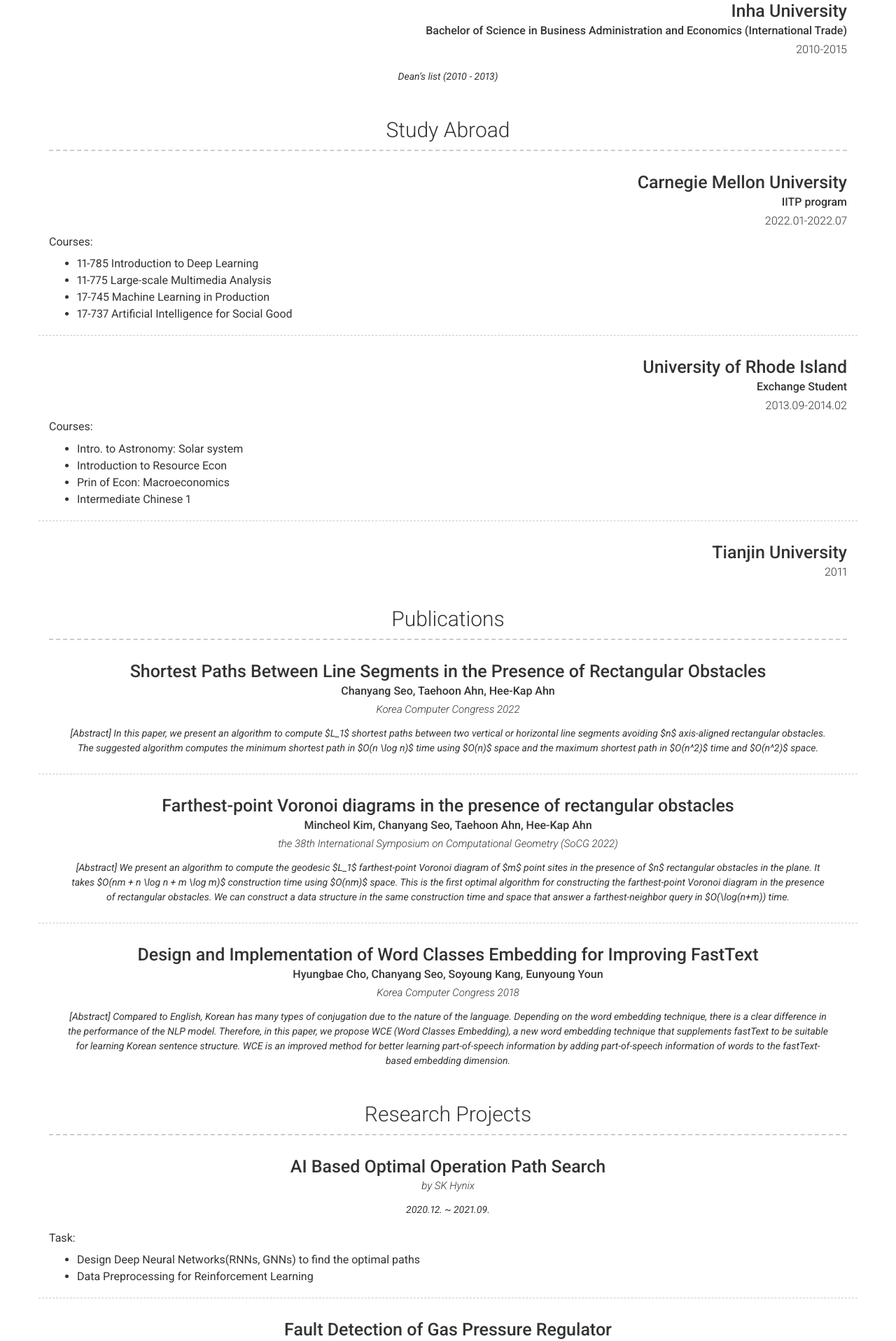
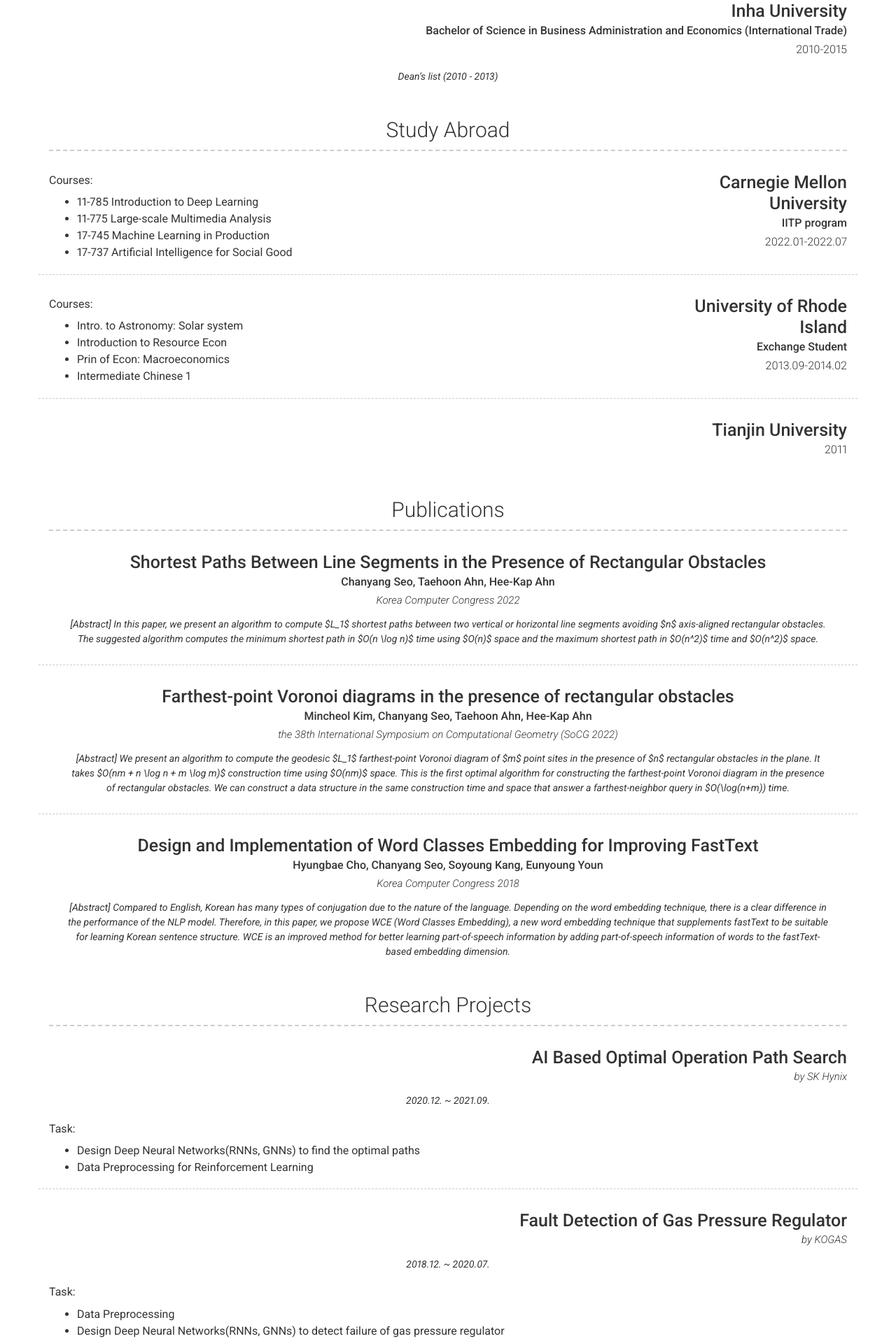
Before and after one commit to chan8616/chan8616.github.io, a Jekyll site: the page built from index.md, in a window 1280 px wide. Shown: the part 781-2698 px from the top of the page at 70% size. Built offline with Jekyll 4.4.1, drawn with Linux system fonts in a browser that asks for light colours; nearby versions of some CDN libraries.

Commit message:
Update _config.yml

```diff
--- a/_config.yml
+++ b/_config.yml
@@ -55,7 +55,7 @@ content:
   - title: Study Abroad
     layout: list
     content:
-      - layout: top-right
+      - layout: right
         border: weak
         title: Carnegie Mellon University
         sub_title: IITP program
@@ -66,7 +66,7 @@ content:
           - 11-775 Large-scale Multimedia Analysis
           - 17-745 Machine Learning in Production
           - 17-737 Artificial Intelligence for Social Good
-      - layout: top-right
+      - layout: right
         border: weak
         title: University of Rhode Island
         sub_title: Exchange Student
@@ -77,7 +77,7 @@ content:
           - Introduction to Resource Econ
           - Prin of Econ: Macroeconomics
           - Intermediate Chinese 1
-      - layout: top-right
+      - layout: right
         title: Tianjin University
         caption: 2011
   - title: Publications # Title for the section
@@ -121,7 +121,7 @@ content:
   - title: Research Projects # Title for the section
     layout: list # Type of content section (list/text)
     content:
-      - layout: top-middle
+      - layout: top-right
         border: weak
         title: AI Based Optimal Operation Path Search
         link: https://www.skhynix.com/
@@ -132,7 +132,7 @@ content:
           Task:
           - Design Deep Neural Networks(RNNs, GNNs) to find the optimal paths
           - Data Preprocessing for Reinforcement Learning
-      - layout: top-middle
+      - layout: top-right
         border: weak
         title: Fault Detection of Gas Pressure Regulator
         link: https://www.kogas.or.kr/
@@ -144,7 +144,7 @@ content:
           - Data Preprocessing
           - Design Deep Neural Networks(RNNs, GNNs) to detect failure of gas pressure regulator
           - Applying boosting algorithms to detect failure of gas pressure regulator
-      - layout: top-middle
+      - layout: top-right
         border: weak
         title: Developing a GUI tool to train Deep Neural Network
         link: https://github.com/chan8616/PoAI
@@ -155,7 +155,7 @@ content:
           Task:
           - Design and develop GUI tool for the process of training DNN models
           - Implement Deep learning models inside the tool
-      - layout: top-middle
+      - layout: top-right
         title: AI for writing Korean Poetry
         link: http://pirl.postech.ac.kr/news/view/id/79#u
         link_text: by PIAI
```
